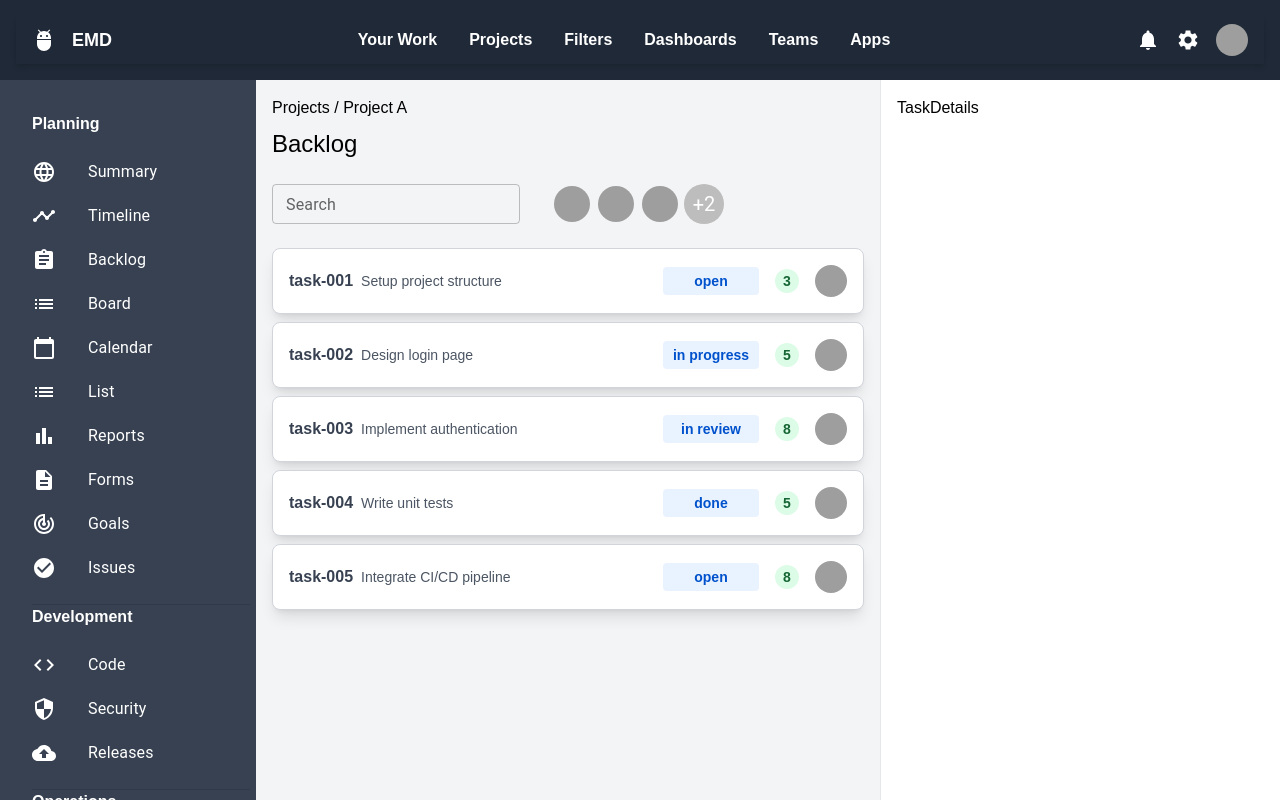
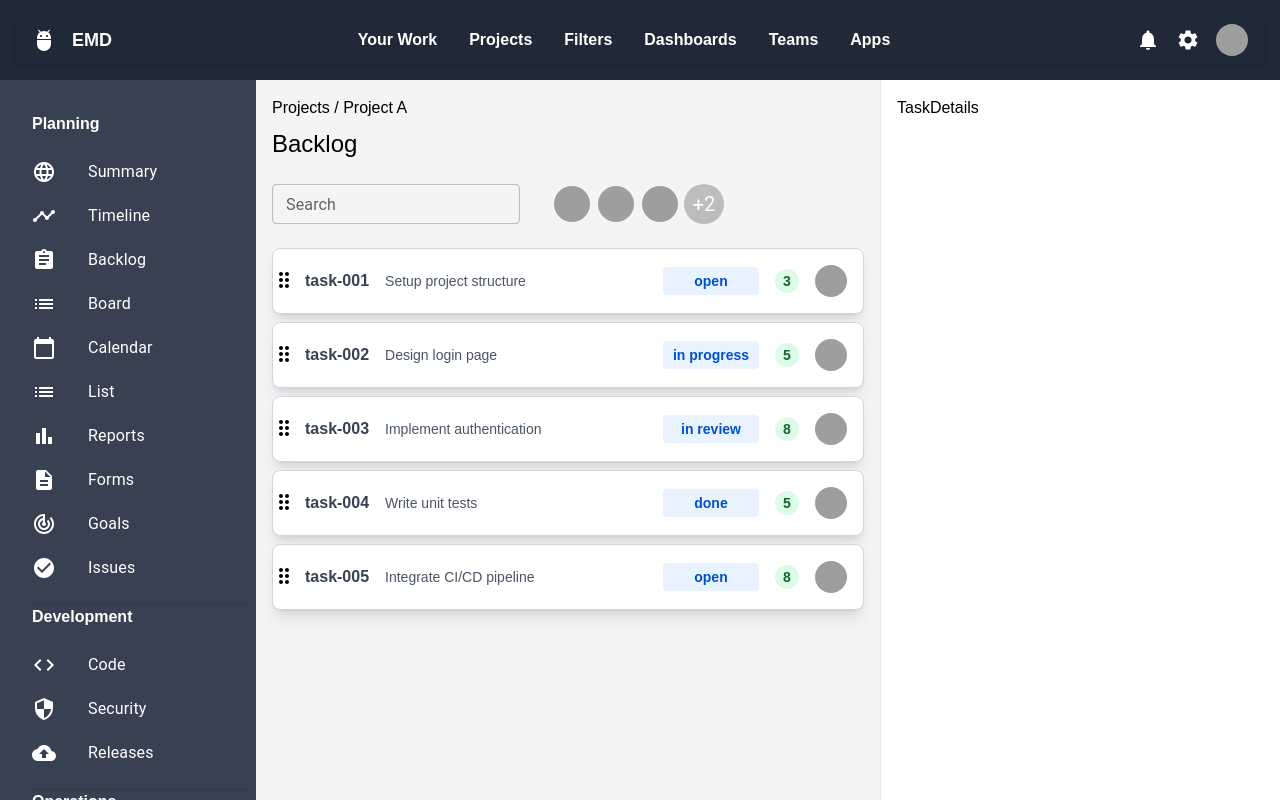
Before and after one commit to enesmalikdmn/task-management-system, a Next.js app: page / in a window 1280 px wide. Built offline with nearby package versions, Linux system fonts and the light colour scheme; grey boxes are pictures that could not be loaded.

Commit message:
feat: added editing task name

```diff
--- a/components/TaskList/DraggableDroppableTask.tsx
+++ b/components/TaskList/DraggableDroppableTask.tsx
@@ -1,5 +1,6 @@
 import { useDraggable, useDroppable } from '@dnd-kit/core';
 import TaskRepresentation from './TaskRepresentation';
+import DragIndicatorIcon from '@mui/icons-material/DragIndicator';
 
 export default function DraggableDroppableTask({
   task,
@@ -10,6 +11,8 @@ export default function DraggableDroppableTask({
     workflowStatus: string;
     storyPoint: number;
     assignedTo: string;
+    startDate: string;
+    endDate: string;
   };
 }) {
   const {
@@ -30,9 +33,12 @@ export default function DraggableDroppableTask({
         draggableRef(node);
         droppableRef(node);
       }}
-      {...listeners}
       {...attributes}
+      className='relative'
     >
+      <div className='absolute flex items-center top-5 left-0' {...listeners}>
+        <DragIndicatorIcon />
+      </div>
       <TaskRepresentation task={task} />
     </div>
   );
--- a/components/TaskList/TaskRepresentation.tsx
+++ b/components/TaskList/TaskRepresentation.tsx
@@ -1,4 +1,8 @@
+'use client';
+
 import Avatar from '@mui/material/Avatar';
+import { TextField } from '@mui/material';
+import { useState } from 'react';
 
 export default function TaskRepresentation({
   task,
@@ -9,15 +13,59 @@ export default function TaskRepresentation({
     workflowStatus: string;
     storyPoint: number;
     assignedTo: string;
+    startDate: string;
+    endDate: string;
   };
 }) {
+  const [taskName, setTaskName] = useState(task.name);
+  const [isEditing, setIsEditing] = useState(false);
+
+  const handleTaskName = (event: React.ChangeEvent<HTMLInputElement>) => {
+    setTaskName(event.target.value);
+    task.name = event.target.value;
+  };
+
+  const handleClick = () => {
+    setIsEditing(true);
+  };
+
+  const handleBlur = () => {
+    setIsEditing(false);
+  };
+
   return (
-    <div className="flex flex-col sm:flex-row justify-between items-start sm:items-center p-4 border border-gray-300 rounded-lg bg-white overflow-hidden shadow-lg">
-      <div className="flex flex-col sm:flex-row items-start sm:items-center gap-2 w-full">
+    <div className="flex flex-col pl-8 sm:flex-row justify-between items-start sm:items-center p-4 border border-gray-300 rounded-lg bg-white overflow-hidden shadow-lg">
+      <div className="flex flex-col sm:flex-row items-start sm:items-center gap-4 w-full">
         <div className="font-bold text-gray-700 shrink-0">{task.id}</div>
-        <div className="text-gray-600 text-sm truncate w-full sm:w-auto">
-          {task.name}
+        {isEditing ? (
+        <TextField
+          value={taskName}
+          onChange={handleTaskName}
+          onBlur={handleBlur}
+          size="small"
+          variant="standard"
+          autoComplete="off"
+          sx={{
+            width: '100%',
+            '& .MuiInput-underline:before': {
+              borderBottom: 'none',
+            },
+            '& .MuiInput-underline:after': {
+              borderBottom: 'none',
+            },
+            '& .MuiInput-underline:hover:not(.Mui-disabled):before': {
+              borderBottom: 'none',
+            },
+          }}
+        />
+      ) : (
+        <div
+          className="text-gray-600 text-sm truncate w-full sm:w-auto"
+          onClick={handleClick}
+        >
+          {taskName}
         </div>
+      )}
       </div>
       <div className="flex gap-4 mt-2 sm:mt-0 items-center w-full sm:w-auto">
         <div className="w-24 flex justify-center px-2 py-1 rounded text-sm font-bold bg-[#e9f2ff] text-[#0052cc] shrink-0">
```
